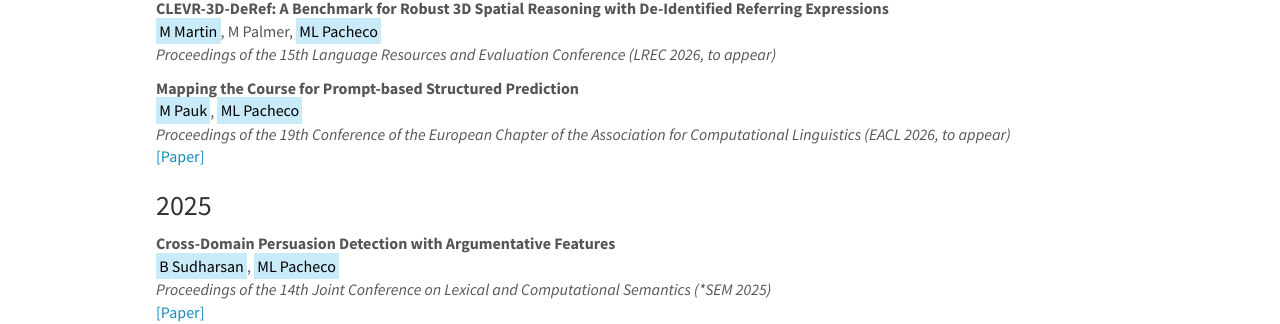
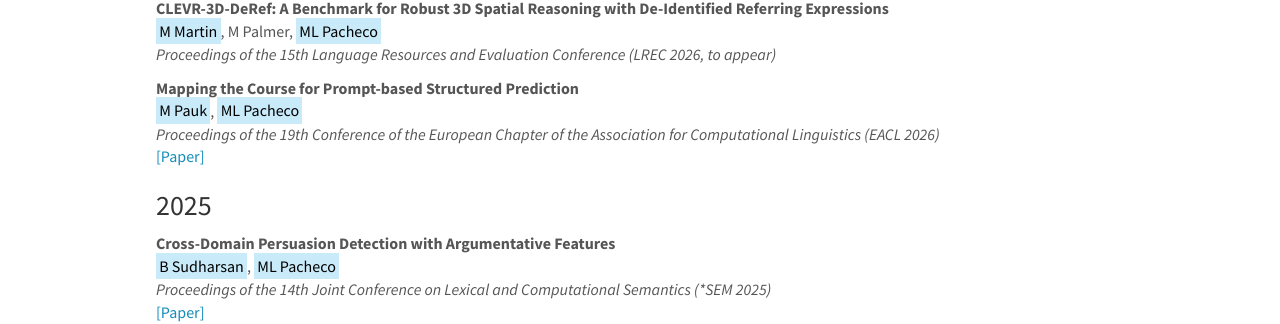
Before and after one commit to blast-cu/blast-cu.github.io, a Jekyll site: the page built from _pages/publications.md, in a window 1280 px wide and 900 px high, scrolled down 897 px. Shown: the part 136-460 px from the top of the window. Built offline with Jekyll 4.4.1, drawn with Linux system fonts in a browser that asks for light colours; nearby versions of some CDN libraries.

Commit message:
Update publist_2026.yml

```diff
--- a/_data/publist_2026.yml
+++ b/_data/publist_2026.yml
@@ -62,7 +62,7 @@
 - title: "Mapping the Course for Prompt-based Structured Prediction"
   authors: <mark>M Pauk</mark>, <mark>ML Pacheco</mark>
   highlight: 0
-  venue: "Proceedings of the 19th Conference of the European Chapter of the Association for Computational Linguistics (EACL 2026, to appear)"
+  venue: "Proceedings of the 19th Conference of the European Chapter of the Association for Computational Linguistics (EACL 2026)"
   link:
     url: https://aclanthology.org/2026.eacl-long.160/
     display: \[Paper\]
```
